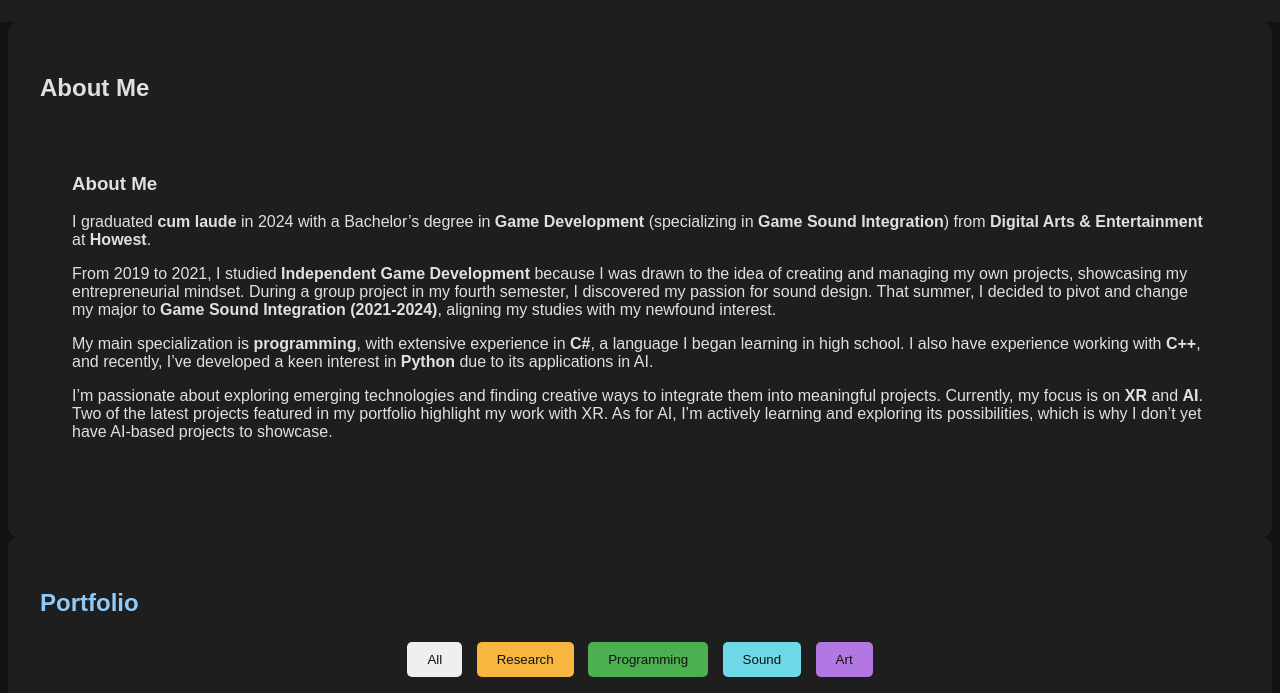
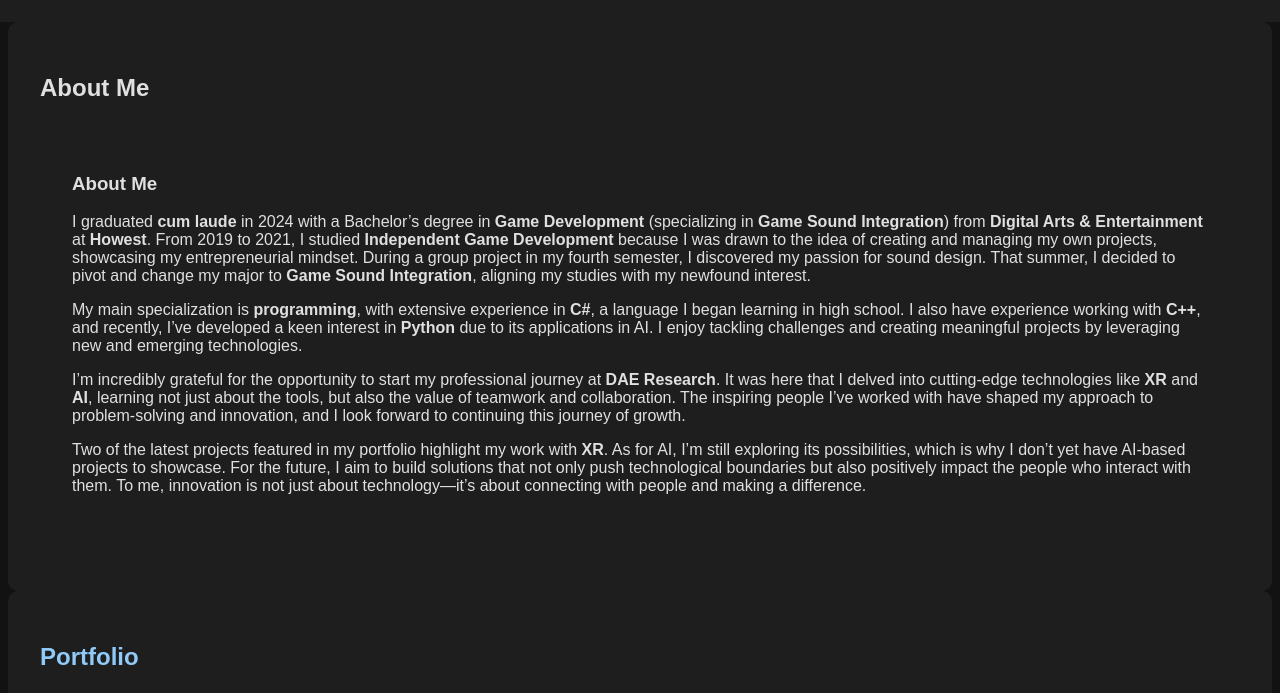
Before and after one commit to eliaslefebre/eliaslefebre.github.io, a plain HTML site: page index.html in a window 1280 px wide. Shown: the part 384-1077 px from the top of the page. Drawn offline with Linux system fonts and the light colour scheme.

Commit message:
Update index.html
second draft About section

```diff
--- a/index.html
+++ b/index.html
@@ -40,23 +40,19 @@
                         I graduated <strong>cum laude</strong> in 2024 with a Bachelor’s degree in
                         <strong>Game Development</strong> (specializing in <strong>Game Sound Integration</strong>)
                         from <strong>Digital Arts & Entertainment</strong> at <strong>Howest</strong>.
+                        From 2019 to 2021, I studied <strong>Independent Game Development</strong> because I was drawn to the idea of creating and managing my own projects, showcasing my entrepreneurial mindset. During a group project in my fourth semester, I discovered my passion for sound design. That summer, I decided to pivot and change my major to <strong>Game Sound Integration</strong>, aligning my studies with my newfound interest.
                     </p>
                     <p>
-                        From 2019 to 2021, I studied <strong>Independent Game Development</strong> because I was drawn to the idea of creating and managing my own projects, showcasing my entrepreneurial mindset.
-                        During a group project in my fourth semester, I discovered my passion for sound design.
-                        That summer, I decided to pivot and change my major to <strong>Game Sound Integration (2021-2024)</strong>,
-                        aligning my studies with my newfound interest.
+                        My main specialization is <strong>programming</strong>, with extensive experience in <strong>C#</strong>, a language I began learning in high school. I also have experience working with <strong>C++</strong>, and recently, I’ve developed a keen interest in <strong>Python</strong> due to its applications in AI. I enjoy tackling challenges and creating meaningful projects by leveraging new and emerging technologies.
                     </p>
                     <p>
-                        My main specialization is <strong>programming</strong>, with extensive experience in <strong>C#</strong>,
-                        a language I began learning in high school. I also have experience working with <strong>C++</strong>, and
-                        recently, I’ve developed a keen interest in <strong>Python</strong> due to its applications in AI.
+                        I’m incredibly grateful for the opportunity to start my professional journey at <strong>DAE Research</strong>.
+                        It was here that I delved into cutting-edge technologies like <strong>XR</strong> and <strong>AI</strong>, learning not just about the tools, but also the value of teamwork and collaboration. The inspiring people I’ve worked with have shaped my approach to problem-solving and innovation, and I look forward to continuing this journey of growth.
                     </p>
                     <p>
-                        I’m passionate about exploring emerging technologies and finding creative ways to integrate them into meaningful projects.
-                        Currently, my focus is on <strong>XR</strong> and <strong>AI</strong>.
-                        Two of the latest projects featured in my portfolio highlight my work with XR.
-                        As for AI, I’m actively learning and exploring its possibilities, which is why I don’t yet have AI-based projects to showcase.
+                        Two of the latest projects featured in my portfolio highlight my work with <strong>XR</strong>.
+                        As for AI, I’m still exploring its possibilities, which is why I don’t yet have AI-based projects to showcase.
+                        For the future, I aim to build solutions that not only push technological boundaries but also positively impact the people who interact with them. To me, innovation is not just about technology—it’s about connecting with people and making a difference.
                     </p>
                 </section>
             </body>
```
